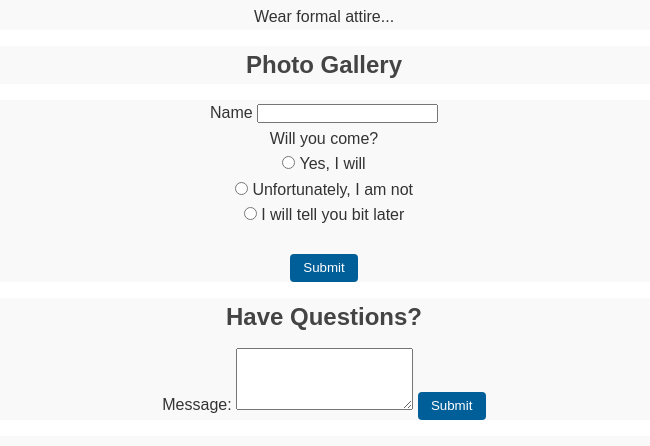
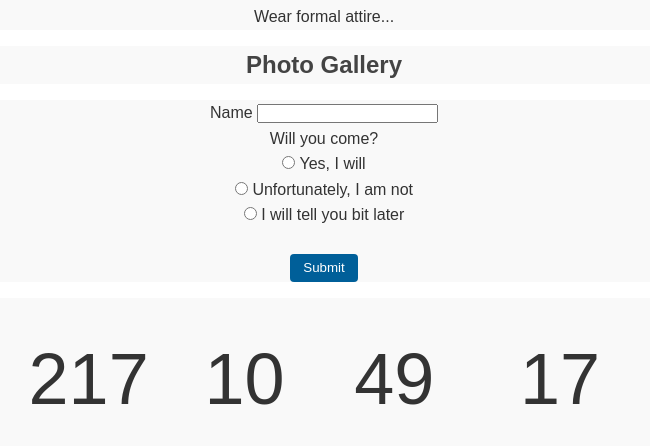
Before and after one commit to Sathsara98/WeddingInvitation, a plain HTML site: page index.html in a window 1280 px wide. Shown: the part 1559-2005 px from the top of the page, without its empty margins (316-966 px from the left). Drawn offline with Linux system fonts and the light colour scheme; a web font is replaced by a local one.

Commit message:
comment inquiry

```diff
--- a/index.html
+++ b/index.html
@@ -106,13 +106,13 @@
 
     <!-- Section 7: Inquiry -->
     <section id="inquiry">
-        <h2>Have Questions?</h2>
+        <!-- <h2>Have Questions?</h2>
         <form>
             <label for="message">Message:</label>
             <textarea id="message" name="message" rows="4"></textarea>
             <button type="submit">Submit</button>
         </form>
-        <div id="message"></div>
+        <div id="message"></div> -->
     </section>
 
     <!-- Section 8: Countdown -->
```
